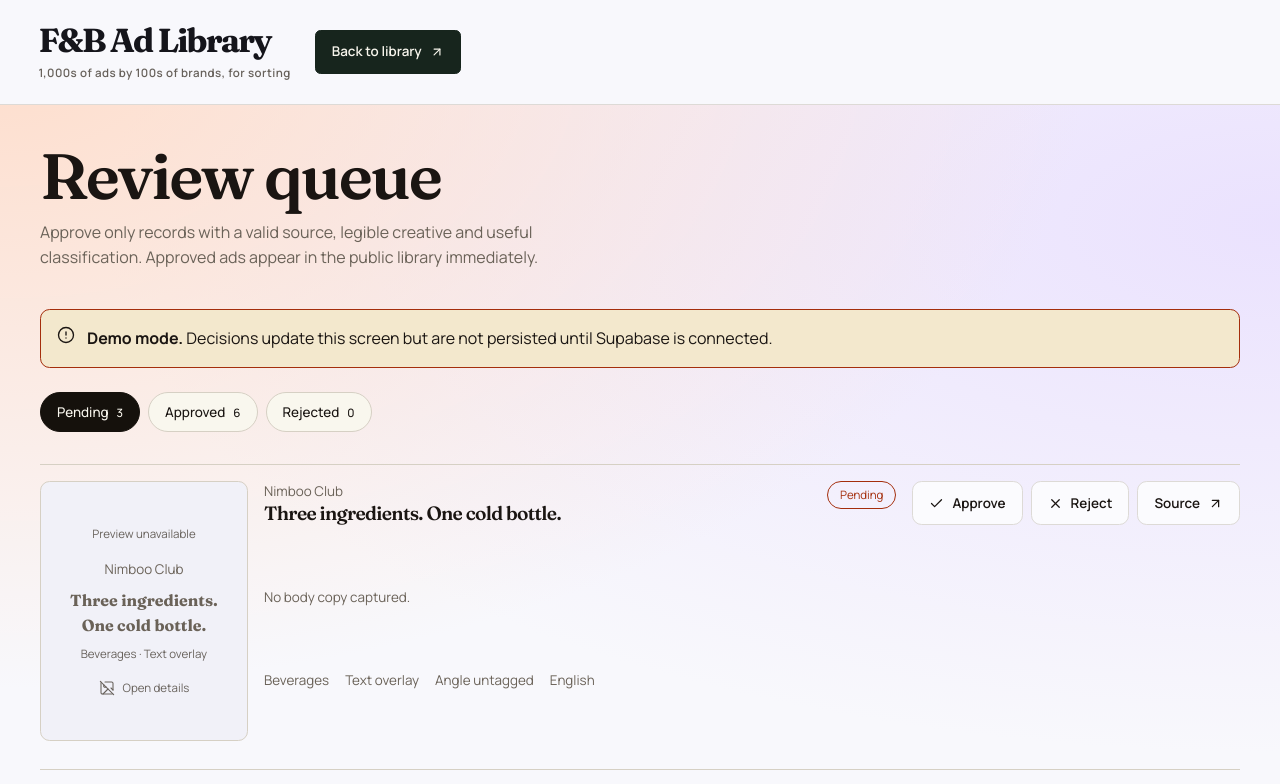
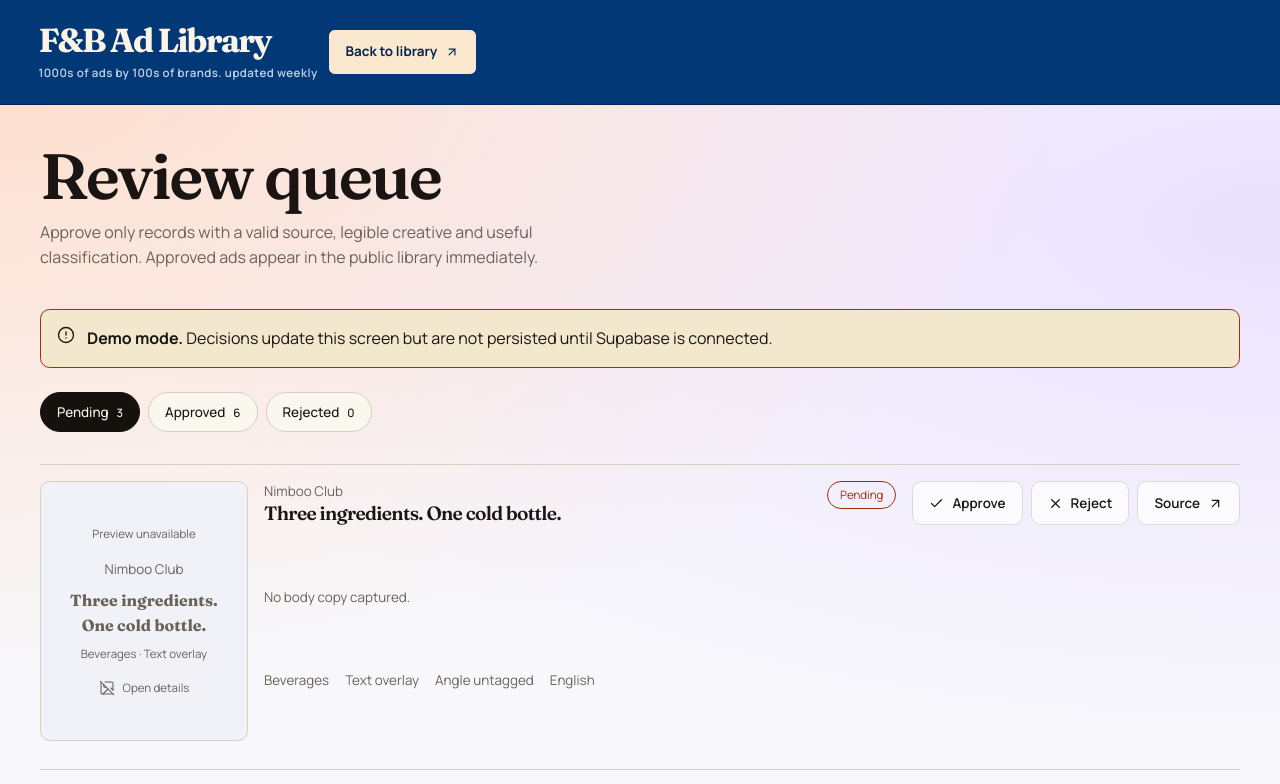
Before and after one commit to akhilkannur/india-food-ad-library, a Next.js app: page /admin in a window 1280 px wide. Shown: the top 784 px of the page. Built offline with nearby package versions, Linux system fonts and the light colour scheme; no server answers.

Commit message:
Give library header a stronger identity

```diff
--- a/src/app/product.css
+++ b/src/app/product.css
@@ -10,20 +10,21 @@
 .library-app button, .library-app select { font-family: var(--font-body); }
 .library-app .creative { position: relative; }
 .library-app .visually-hidden { position: absolute; width: 1px; height: 1px; padding: 0; margin: -1px; overflow: hidden; clip-path: inset(50%); white-space: nowrap; border: 0; }
-.library-app .site-header.app-header { position: sticky; top: 0; z-index: var(--z-sticky); width: 100%; height: auto; background: var(--product-paper); color: var(--color-library-ink); border: 0; border-bottom: 1px solid var(--product-rule); backdrop-filter: none; }
+.library-app .site-header.app-header { position: sticky; top: 0; z-index: var(--z-sticky); width: 100%; height: auto; background: oklch(35% 0.12 257); color: var(--color-library-accent-ink); border: 0; border-bottom: 1px solid oklch(27% 0.09 257); backdrop-filter: none; }
 .library-app .app-header__inner { min-height: 4.25rem; max-width: 100rem; margin-inline: auto; padding-inline: clamp(var(--space-md),3vw,var(--space-xl)); display: flex; align-items: center; gap: var(--space-xl); }
 .library-app .app-header__context { display: flex; align-items: center; gap: var(--space-md); min-width: 0; }
-.library-app .app-wordmark { display: flex; gap: var(--space-xs); align-items: center; min-height: var(--size-touch); color: var(--color-library-ink); font-family: var(--font-display); font-size: var(--text-sm); white-space: nowrap; }
+.library-app .app-wordmark { display: flex; gap: var(--space-xs); align-items: center; min-height: var(--size-touch); color: var(--color-library-accent-ink); font-family: var(--font-display); font-size: var(--text-sm); white-space: nowrap; }
 .library-app .app-wordmark svg { box-sizing: content-box; flex-shrink: 0; padding: var(--space-xs); margin-inline-end: var(--space-2xs); border-radius: var(--radius-xs); background: var(--product-accent); color: var(--color-workspace-highlight); }
-.library-app .app-wordmark > span { display: inline; padding: 0; border: 0; color: var(--product-muted); font-size: var(--text-xs); }
+.library-app .app-wordmark > span { display: inline; padding: 0; border: 0; color: oklch(86% 0.035 255); font-size: var(--text-xs); }
 .library-app .app-header__byline { color: var(--product-muted); font-size: var(--text-xs); white-space: nowrap; }
 .library-app .app-header__byline a { color: var(--color-library-ink); text-underline-offset: .2em; }
 .library-app .app-header__separator, .library-app .app-header__page-title { display: none; }
 .library-app .workspace-nav { display: flex; align-items: center; gap: var(--space-xs); }
-.library-app .workspace-nav a { display: inline-flex; align-items: center; gap: var(--space-xs); min-height: var(--size-touch); padding-inline: var(--space-md); border-radius: var(--radius-xs); color: var(--product-muted); font-size: var(--text-sm); font-weight: 600; white-space: nowrap; }
+.library-app .workspace-nav a { display: inline-flex; align-items: center; gap: var(--space-xs); min-height: var(--size-touch); padding-inline: var(--space-md); border-radius: var(--radius-xs); color: oklch(91% 0.025 255); font-size: var(--text-sm); font-weight: 600; white-space: nowrap; }
+.library-app .workspace-nav__heart { color: #ff8a70; font-size: 1.05em; line-height: 1; }
 .library-app .workspace-nav a[aria-current] { background: var(--color-library-sage); color: var(--product-accent); }
 .library-app .app-header__actions { margin-inline-start: auto; }
-.library-app .app-header__action { display: inline-flex; align-items: center; justify-content: center; gap: var(--space-xs); min-height: var(--size-touch); padding-inline: var(--space-md); border: 1px solid var(--product-rule); border-radius: var(--radius-xs); background: var(--product-card); color: var(--color-library-ink); font-size: var(--text-sm); font-weight: 600; white-space: nowrap; }
+.library-app .app-header__action { display: inline-flex; align-items: center; justify-content: center; gap: var(--space-xs); min-height: var(--size-touch); padding-inline: var(--space-md); border: 1px solid oklch(88% 0.04 78); border-radius: var(--radius-xs); background: oklch(94% 0.04 78); color: oklch(27% 0.09 257); font-size: var(--text-sm); font-weight: 700; white-space: nowrap; }
 .library-app .library-shell.library-shell--collections { display: block; width: 100%; max-width: 100rem; margin-inline: auto; padding: 0; background: transparent; min-height: 70dvh; }
 .library-app .collection-main { display: block; padding-inline: clamp(var(--space-md),3vw,var(--space-xl)); }
 .library-app .explore-intro, .library-app .collection-page-heading { display: block; margin: 0; padding-block: var(--space-xl) var(--space-lg); border: 0; background: transparent; color: var(--color-library-ink); }
@@ -225,11 +226,11 @@
 /* Browsing-first masthead and controls. */
 .library-app .app-header__inner { min-height: 6.5rem; gap: var(--space-lg); }
 .library-app .app-wordmark { display: grid; gap: 0; line-height: 1.05; padding-block: var(--space-sm); }
-.library-app .app-wordmark strong { font-size: clamp(1.7rem,2.6vw,2.3rem); font-weight: 700; letter-spacing: -.055em; }
-.library-app .app-wordmark > span { display: block; max-width: 36ch; font-family: var(--font-body); font-size: var(--text-xs); font-weight: 600; letter-spacing: .04em; line-height: 1.25; margin-top: var(--space-xs); color: var(--product-muted); }
+.library-app .app-wordmark strong { color: oklch(97% 0.02 82); font-size: clamp(1.7rem,2.6vw,2.3rem); font-weight: 700; letter-spacing: -.055em; }
+.library-app .app-wordmark > span { display: block; max-width: 36ch; font-family: var(--font-body); font-size: var(--text-xs); font-weight: 600; letter-spacing: .04em; line-height: 1.25; margin-top: var(--space-xs); color: oklch(86% 0.035 255); }
 .library-app .workspace-nav { margin-inline-start: auto; }
 .library-app .app-header__actions { margin-inline-start: 0; }
-.library-app .app-header__action { background: var(--product-accent); color: var(--color-workspace-text); border-color: var(--product-accent); }
+.library-app .app-header__action { background: oklch(94% 0.04 78); color: oklch(27% 0.09 257); border-color: oklch(94% 0.04 78); }
 .library-app .results-toolbar { top: 6.5rem; border-top: 0; padding-block: var(--space-md); }
 .library-app .results-toolbar__row { grid-template-columns: auto minmax(10rem,20rem) auto auto; justify-content: start; gap: var(--space-sm); }
 .library-app .media-toggle { margin-inline-end: var(--space-lg); }
@@ -294,7 +295,8 @@
 .library-app .border-beam__icon-button { width: var(--size-touch); padding: 0; }
 @keyframes border-beam-spin { to { transform: rotate(1turn); } }
 @media (hover:hover) {
-  .library-app .app-header__action:hover { background: var(--color-workspace-rule); color: var(--color-workspace-text); }
+  .library-app .app-header__action:hover { background: #ff8a70; border-color: #ff8a70; color: oklch(23% 0.07 257); }
+  .library-app .workspace-nav a:hover { background: oklch(43% 0.12 257); color: white; }
   .library-app .direction-tabs__list button:not([aria-pressed=true]):hover { background: var(--product-card); color: var(--color-library-ink); }
   .library-app .collection-row:hover .collection-row__heading h3 { color: var(--color-library-heading); }
 }
--- a/src/components/site-header.tsx
+++ b/src/components/site-header.tsx
@@ -22,20 +22,22 @@ export function SiteHeader({
       <div className="app-header__inner">
         <div className="app-header__context">
           <Link className={`app-wordmark${showFluidOrb ? " app-wordmark--with-orb" : ""}`} href="/" aria-label="F&B Ad Library home">
-            {showFluidOrb && <FluidOrb className="app-wordmark__orb" size={44} aria-hidden="true" />}
+            {showFluidOrb && <FluidOrb className="app-wordmark__orb" size={44} color="#ff765d" aria-hidden="true" />}
             {showFluidOrb ? (
               <strong><TextAnimate text="F&B Ad Library" type="calmInUp" /></strong>
             ) : (
               <strong>F&amp;B Ad Library</strong>
             )}
-            <span>1,000s of ads by 100s of brands, for sorting</span>
+            <span>1000s of ads by 100s of brands. updated weekly</span>
           </Link>
           <span className="app-header__separator" aria-hidden="true" />
           <span className="app-header__page-title">{admin ? "Review queue" : "Ad library"}</span>
         </div>
 
         {!admin && <nav className="workspace-nav" aria-label="Library navigation">
-          <a href="https://lisnagency.online" target="_blank" rel="noreferrer">About LISN<ArrowUpRight size={13} aria-hidden="true" /></a>
+          <a href="https://lisnagency.online" target="_blank" rel="noreferrer">
+            Made with <span className="workspace-nav__heart" aria-label="love" role="img">♥</span> by LISN
+          </a>
         </nav>}
 
         <div className="app-header__actions">
```
